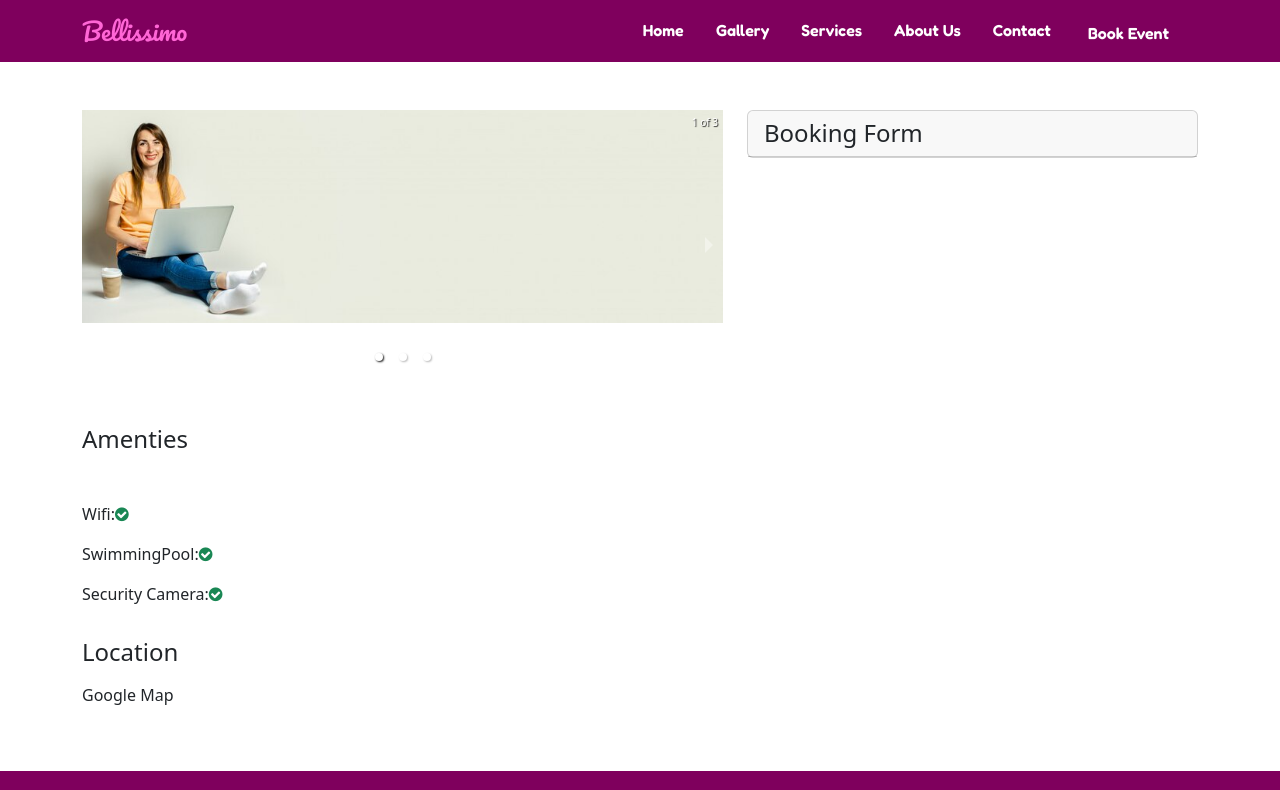
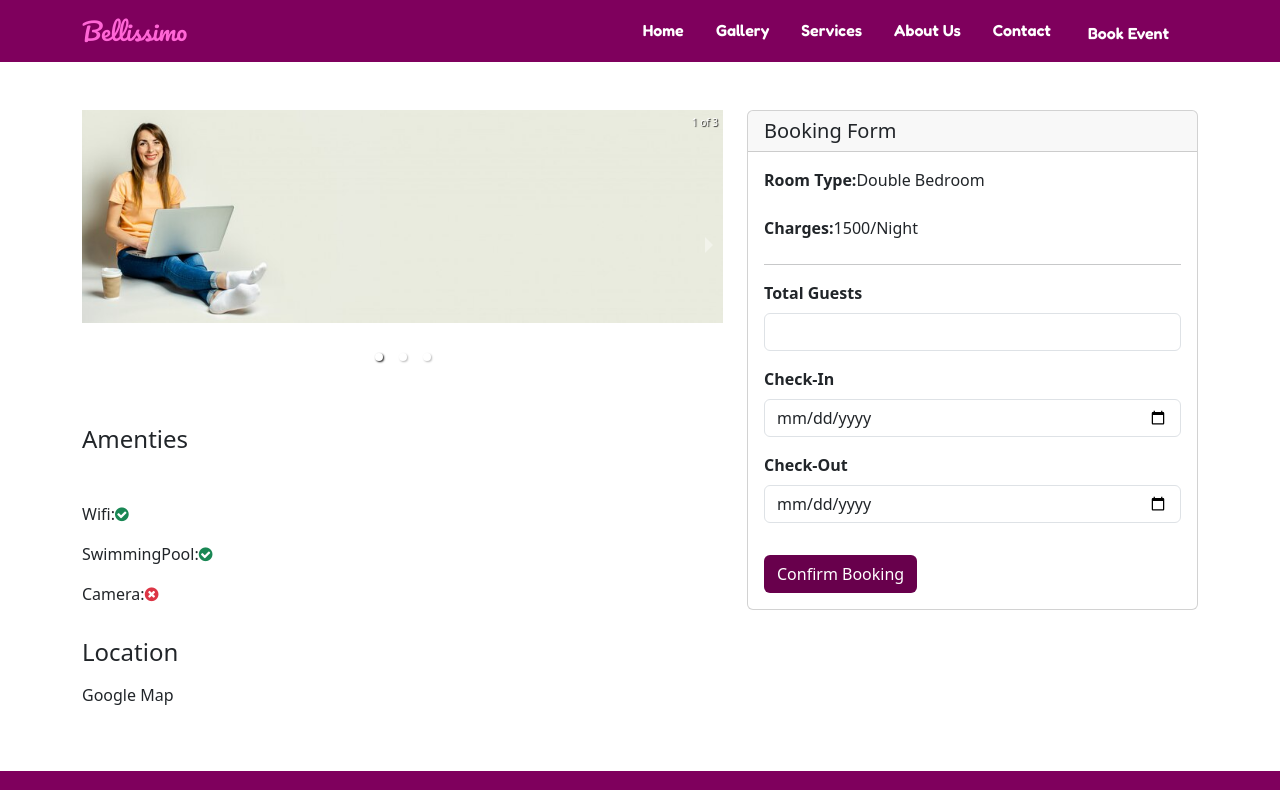
Before and after one commit to vincenttommi/Django-Next-js, a Next.js app in the folder frontend/: page /room-types/1 in a window 1280 px wide. Shown: the top 790 px of the page. Built offline with nearby package versions, Linux system fonts and the light colour scheme.

Commit message:
Room type detail/booking form done

```diff
--- a/frontend/src/app/room-types/[slug]/page.js
+++ b/frontend/src/app/room-types/[slug]/page.js
@@ -13,7 +13,7 @@ export default function Page(){
               <div className="col-3">
                 <p>Wifi:<i className="fa fa-star fa-check-circle text-success"></i></p>
                 <p>SwimmingPool:<i className="fa fa-star fa-check-circle text-success"></i></p>
-                <p>Security Camera:<i className="fa fa-star fa-check-circle text-success"></i></p>
+                <p>Camera:<i className="fa fa-times-circle text-danger"></i></p>
               </div>
             </div>
 
@@ -22,11 +22,34 @@ export default function Page(){
         </div>
         <div className="col-5 ">
           <div className="card">
-            <h4 className="card-header">
-             Booking Form
-            </h4>
+            <h5 className="card-header">Booking Form</h5>
+
+            <div className="card-body">
+            <div className="mb-3">
+         <label for="exampleFormControlInput1" className="form-label"><b>Room Type:</b>Double Bedroom</label>
+        </div>
+        <div className="mb-3">
+
+        <label for="exampleFormControlInput1" className="form-label"><b>Charges:</b>1500/Night</label>
+        </div>
+
+        <hr/>
+
+         <div className="mb-3">
+          <label for="exampleFormControlInput1" className="form-label"><b>Total Guests</b></label>
+            <input type="number" className="form-control" />
+         </div>
+        <div className="mb-3">
+          <label for="exampleFormControlInput1" className="form-label"><b>Check-In</b></label>
+           <input type="date" className="form-control" />
+        </div>
+        <div className="mb-3">
+          <label for="exampleFormControlInput1" className="form-label"><b>Check-Out</b></label>
+           <input    type="date" className="form-control"/>
+        </div>
+        <button className="btn hms-color-dark mt-3">Confirm Booking</button>
+            </div>
           </div>
-
         </div>
       </div>
     </section>
--- a/frontend/styles/global.css
+++ b/frontend/styles/global.css
@@ -6,6 +6,7 @@
 }
 .hms-color-dark{
     background-color: #68004c;
+    color: #fff;
 }
 
 
```
